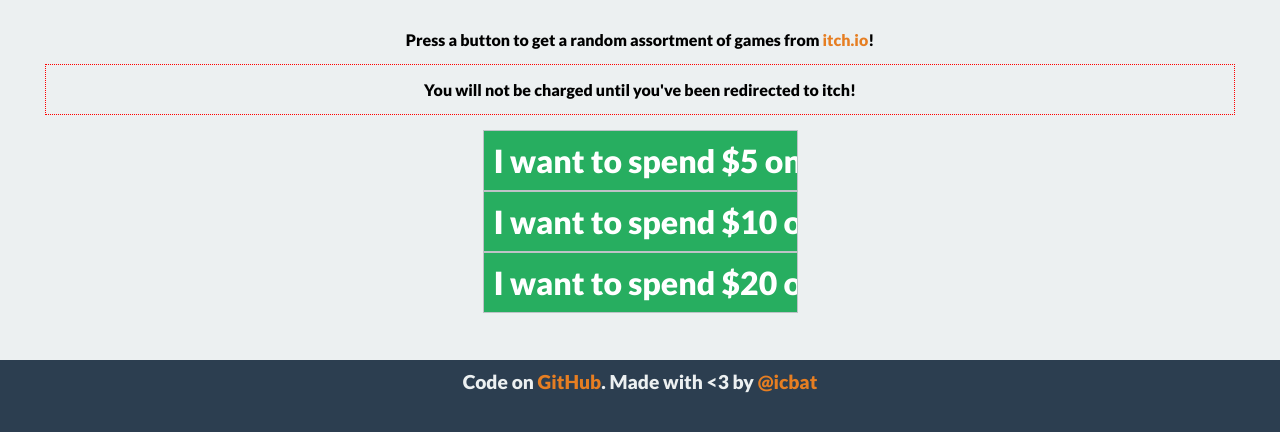
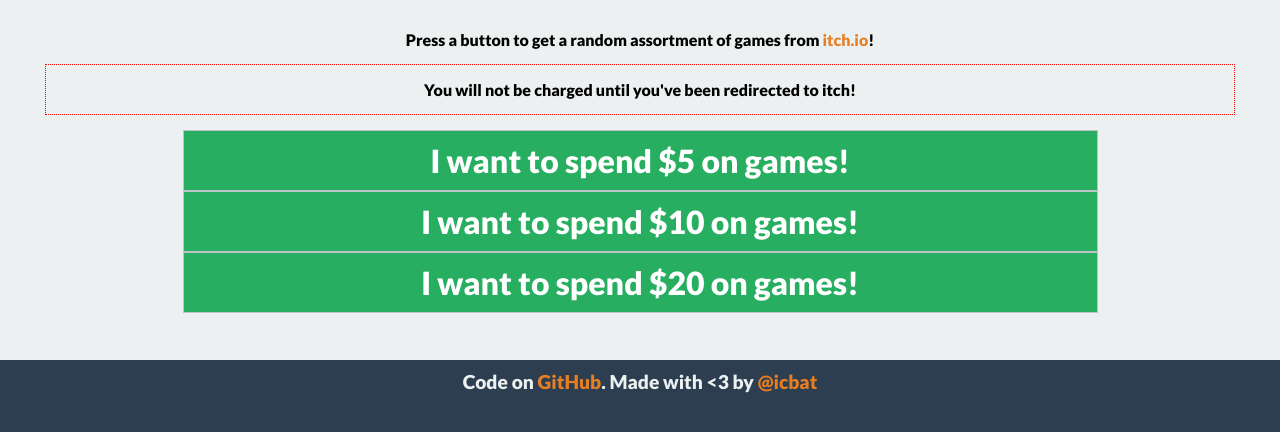
Before and after one commit to icbat/itch-roulette, a Flask app: page / in a window 1280 px wide. Shown: the part 126-558 px from the top of the page. Run offline with Flask 2, Linux system fonts and the light colour scheme.

Commit message:
Tweaks to buttons to make them look right.

```diff
--- a/static/style.css
+++ b/static/style.css
@@ -33,7 +33,7 @@ header, footer , header a, header a:visited{
 	color: #fff;
 	padding: 10px;
 	font-size: 2em;
-	width: 315px;
+	width: 75%;
 	font-family: 'Lato', sans-serif;
 }
 
@@ -52,3 +52,7 @@ header, footer , header a, header a:visited{
 	padding-top: 10px;
 	padding-bottom: 15px;
 }
+
+.game .button {
+	width: 315px;
+}
--- a/templates/buy.html
+++ b/templates/buy.html
@@ -4,7 +4,7 @@
 	<div class="important">Here's a bunch of games. Altogether, they're less than the price you asked for!</div>
 		{% for game in games %}
 		<div class="game">
-			<button id="buy_{{ game.name }}_button" class="button">Buy {{ game.display_name }} itch.io!</button><br/>
+			<button id="buy_{{ game.name }}_button" class="button">Buy <br/>{{ game.display_name }}<br/>on itch.io!</button><br/>
 			<img src="{{ game.image_url }}" alt="game image for {{game.display_name}}" />
 		</div>
 		{% endfor %}
--- a/templates/landing.html
+++ b/templates/landing.html
@@ -7,13 +7,13 @@ Press a button to get a random assortment of games from <a href="https://itch.io
 </div>
 
 <form action="/api/v1/games-under/5" method="get">
-	<input value="I want to spend $5 on cool games!" type="submit" class="button" />
+	<input value="I want to spend $5 on games!" type="submit" class="button" />
 </form>
 <form action="/api/v1/games-under/10" method="get">
-	<input value="I want to spend $10 on cool games!" type="submit" class="button" />
+	<input value="I want to spend $10 on games!" type="submit" class="button" />
 </form>
 <form action="/api/v1/games-under/20" method="get">
-	<input value="I want to spend $20 on cool games!" type="submit" class="button" />
+	<input value="I want to spend $20 on games!" type="submit" class="button" />
 </form>
 </div>
 {% endblock %}
```
